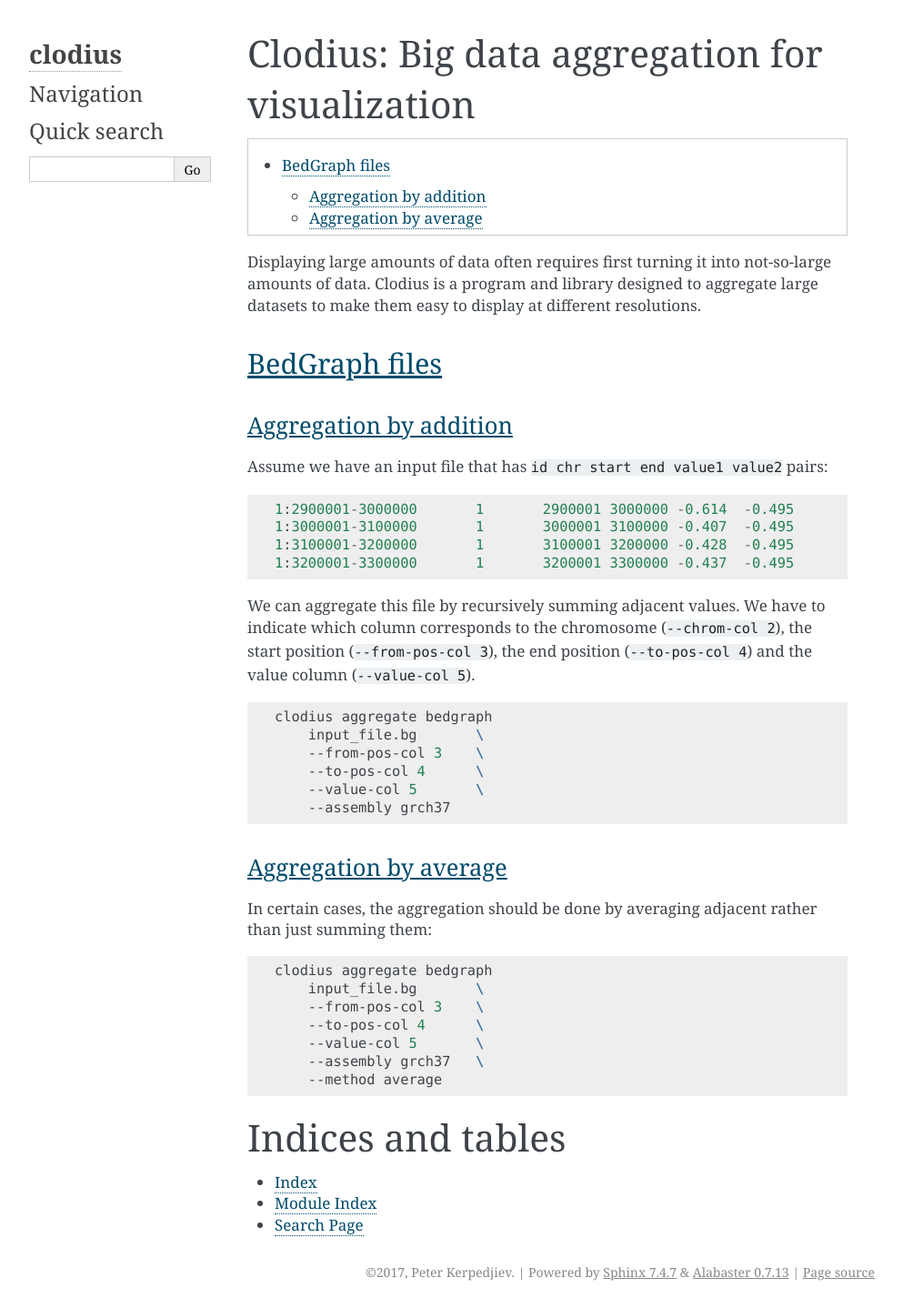
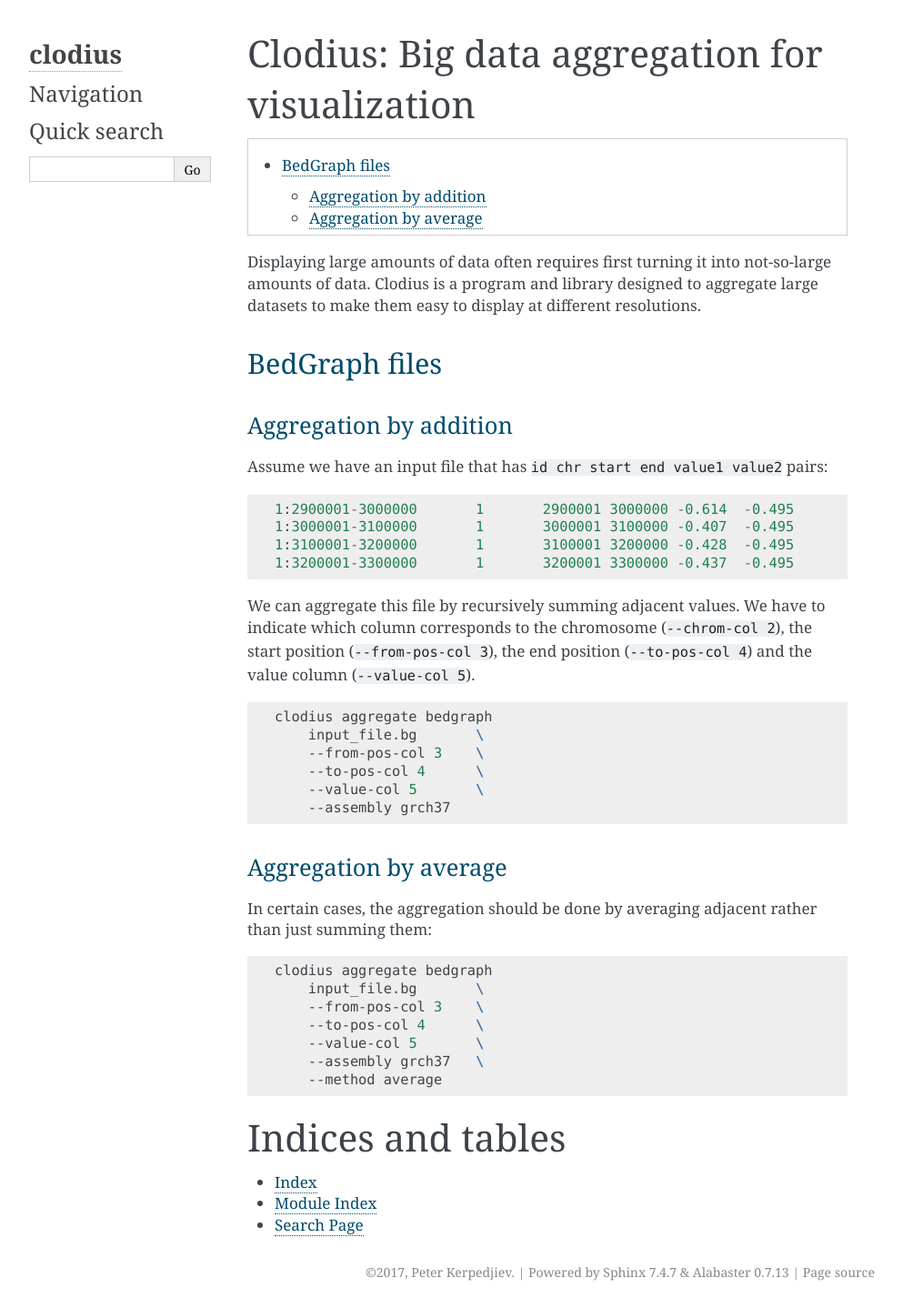
Before and after one commit to higlass/clodius, a Sphinx documentation site: the page built from docs/index.rst, in a window 1280 px wide. Shown: the whole page at 91% size, without its empty margins (148-1141 px from the left). Built offline with Sphinx 7.4.7, drawn with Linux system fonts in a browser that asks for light colours.

Commit message:
Added clodius theme

```diff
--- /dev/null
+++ b/docs/clodius_theme/static/clodius.css
@@ -0,0 +1,17 @@
+@import url("alabaster.css");
+
+a:link {
+    text-decoration: none;
+}
+
+a:visited {
+    text-decoration: none;
+}
+
+a:hover {
+    text-decoration: none;
+}
+
+a:active {
+    text-decoration: none;
+}
--- /dev/null
+++ b/docs/clodius_theme/theme.conf
@@ -0,0 +1,3 @@
+[theme]
+inherit = alabaster
+stylesheet = clodius.css
--- a/docs/conf.py
+++ b/docs/conf.py
@@ -83,7 +83,8 @@ todo_include_todos = False
 # The theme to use for HTML and HTML Help pages.  See the documentation for
 # a list of builtin themes.
 #
-html_theme = 'alabaster'
+html_theme = 'clodius_theme'
+html_theme_path= ["."]
 
 # Theme options are theme-specific and customize the look and feel of a theme
 # further.  For a list of options available for each theme, see the
```
